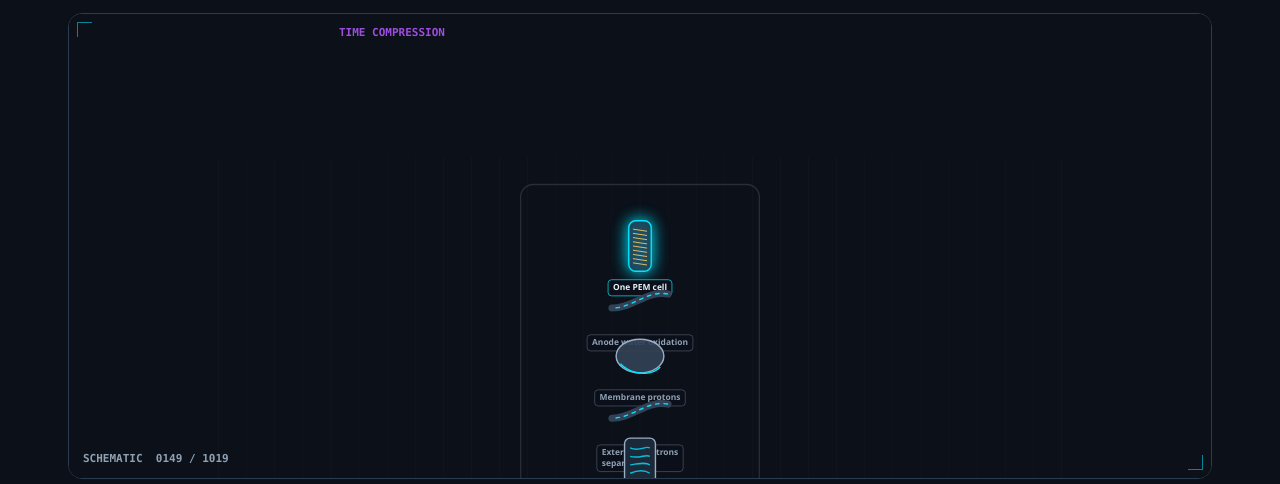
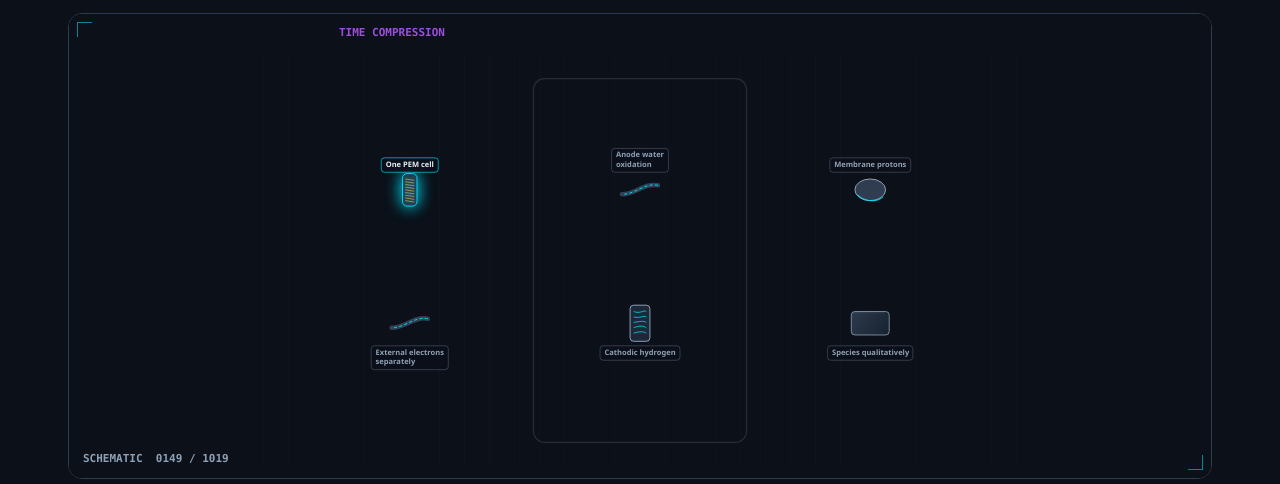
Before and after one commit to mizcausevic-dev/electrolyzer-charge-path-separation-explainer, a plain HTML site: page index.html in a window 1280 px wide. Shown: the part 310-794 px from the top of the page. Drawn offline with Linux system fonts and the light colour scheme.

Commit message:
Spread schematic parts so labels no longer overlap.

```diff
--- a/engine.js
+++ b/engine.js
@@ -1141,15 +1141,7 @@
     }
     var a = cen(prev);
     var b = cen(nodes);
-    var e = si === 0 ? smooth(Math.min(1, local / 0.45)) : smooth(Math.min(1, local / 0.32));
-    var z1 = si === 4 ? 1.02 : 1.12;
-    var z0 = si === 0 ? 1.0 : 1.06;
-    return {
-      x: a.x + (b.x - a.x) * e,
-      y: a.y + (b.y - a.y) * e,
-      z: z0 + (z1 - z0) * e,
-      si: si
-    };
+    return { x: 0.5, y: 0.48, z: 1, si: si };
   }
 
   function drawSilhouette(ctx, kind) {
@@ -1195,15 +1187,17 @@
 
   function drawLabel(ctx, node, p, on) {
     ctx.font = "600 12px ui-sans-serif, Segoe UI, sans-serif";
-    var lines = wrap(ctx, node.label, 148);
+    var lines = wrap(ctx, node.label, 128);
     var w = 0;
     var i;
     for (i = 0; i < lines.length; i++) w = Math.max(w, ctx.measureText(lines[i]).width);
-    w = Math.min(156, w + 14);
+    w = Math.min(136, w + 14);
     var h = lines.length * 15 + 8;
+    var above = node.y < 0.45;
     var lx = p.x - w / 2;
-    var ly = p.y + 48;
-    if (ly + h > 680) ly = p.y - 48 - h;
+    var ly = above ? p.y - 28 - h : p.y + 36;
+    if (lx < 28) lx = 28;
+    if (lx + w > 1172) lx = 1172 - w;
     ctx.fillStyle = "rgba(11,16,25,.86)";
     roundRect(ctx, lx, ly, w, h, 5);
     ctx.fill();
@@ -1257,6 +1251,7 @@
     var accent = roleColor(node.role);
     ctx.save();
     ctx.translate(p.x, p.y);
+    ctx.scale(0.72, 0.72);
     if (on) {
       ctx.shadowColor = accent;
       ctx.shadowBlur = 16;
```
Also changed, not shown: index.html (+1 -1 lines), scene.json (+10 -10 lines).
